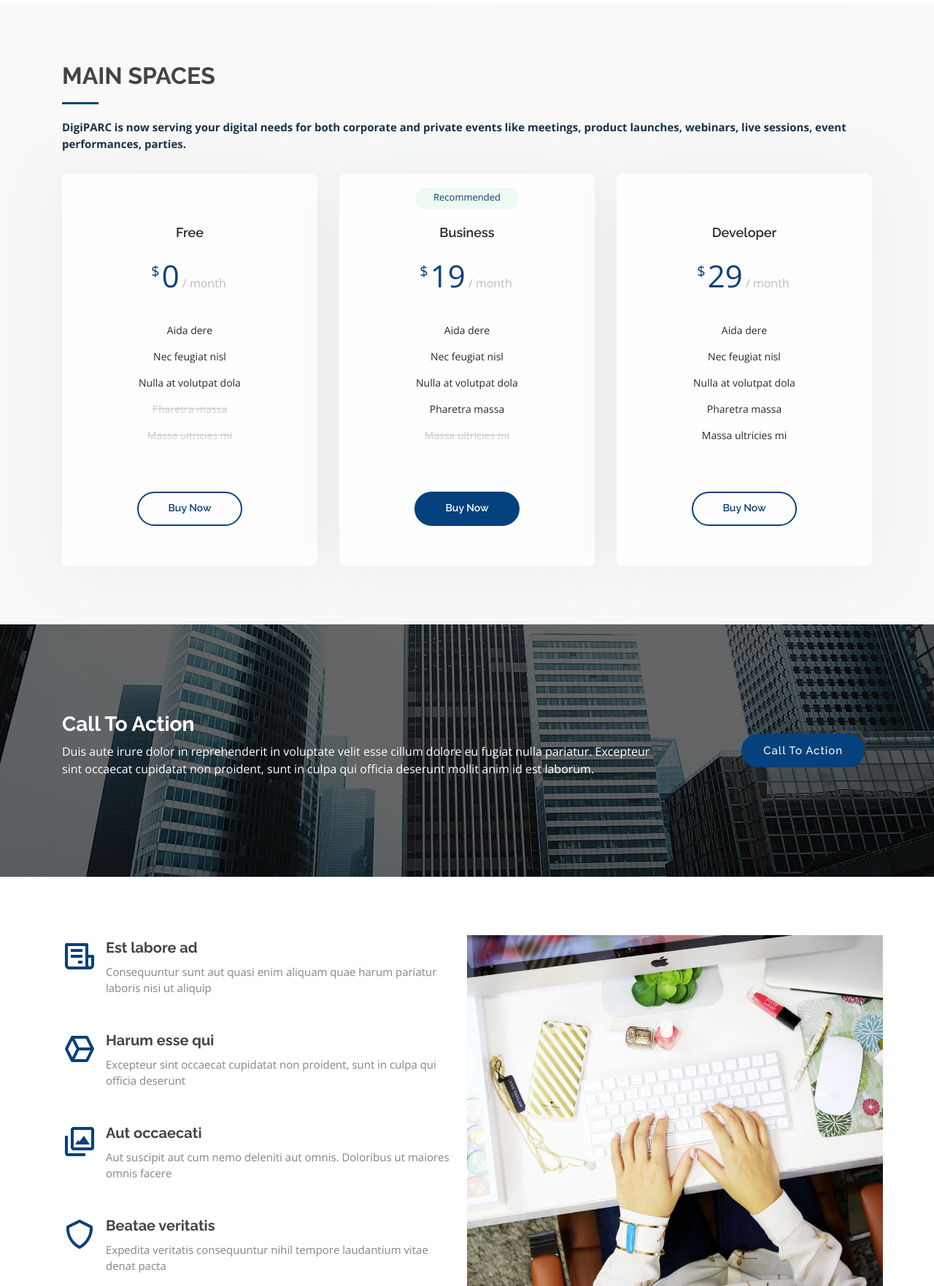
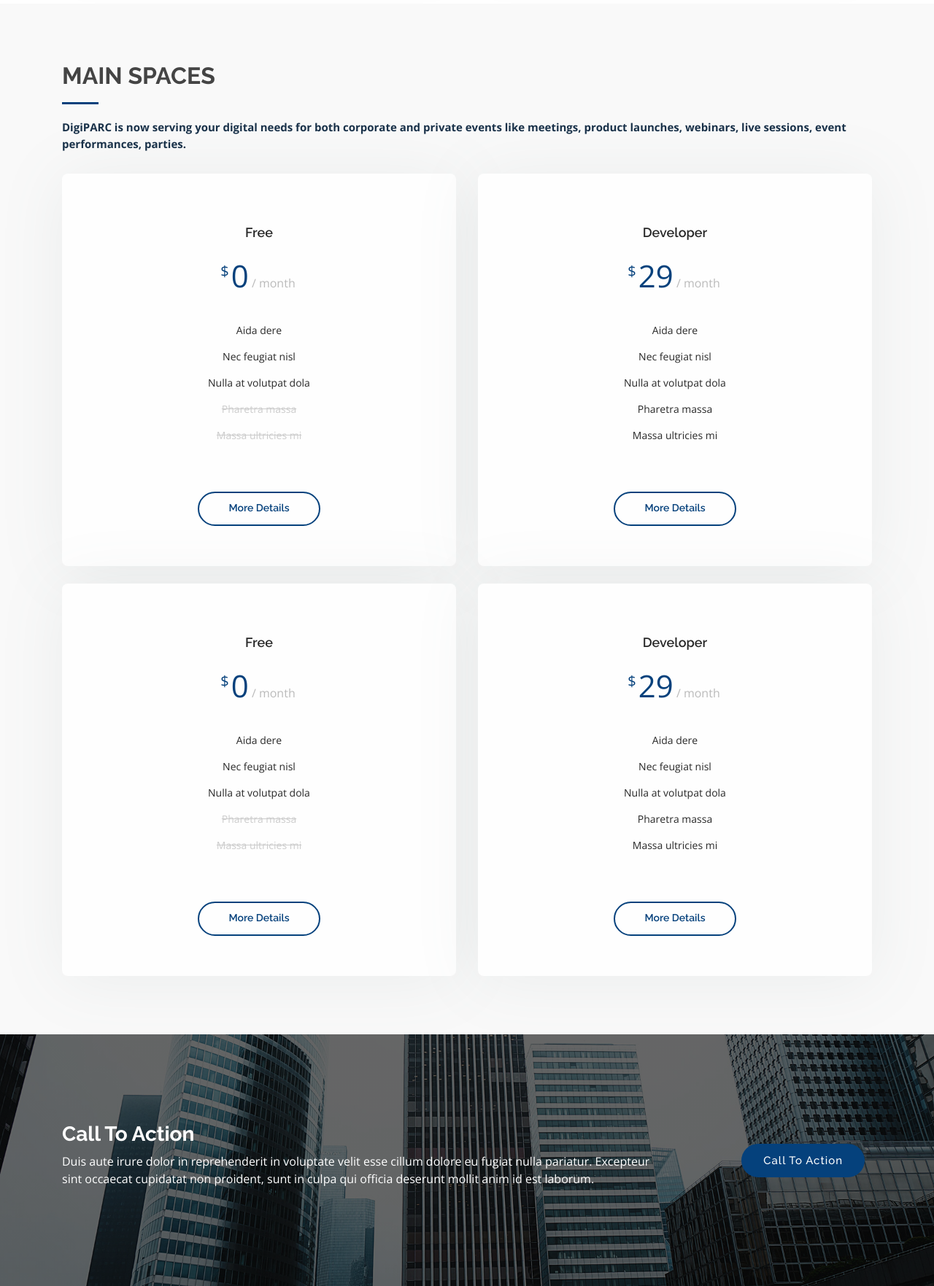
Before and after one commit to BermudezJimmel/DigiPARC, a PHP site: page / in a window 1280 px wide. Shown: the part 1950-3713 px from the top of the page at 73% size. Run offline with PHP 8.4, Linux system fonts and the light colour scheme.

Commit message:
Main Space Revision 1

```diff
--- a/assets/css/style.css
+++ b/assets/css/style.css
@@ -977,7 +977,7 @@ section {
 }
 
 /*--------------------------------------------------------------
-# Pricing
+# MAIN SPACE
 --------------------------------------------------------------*/
 .pricing {
   background-color: #f9f9f9;
--- a/index.html
+++ b/index.html
@@ -76,7 +76,7 @@
             </ul>
           </nav><!-- .nav-menu -->
 
-          <a href="#about" class="get-started-btn scrollto">Get Started</a>
+          <a href="#services" class="get-started-btn scrollto">Get Started</a>
         </div>
       </div>
 
@@ -211,7 +211,7 @@
 
         <div class="row">
 
-          <div class="col-lg-4 col-md-6">
+          <div class="col-lg-6 col-md-6">
             <div class="box">
               <h3>Free</h3>
               <h4><sup>$</sup>0<span> / month</span></h4>
@@ -223,12 +223,30 @@
                 <li class="na">Massa ultricies mi</li>
               </ul>
               <div class="btn-wrap">
-                <a href="#" class="btn-buy">Buy Now</a>
+                <a href="#" class="btn-buy">More Details</a>
               </div>
             </div>
           </div>
 
-          <div class="col-lg-4 col-md-6 mt-4 mt-md-0">
+
+          <div class="col-lg-6 col-md-6 mt-4 mt-lg-0">
+            <div class="box">
+              <h3>Developer</h3>
+              <h4><sup>$</sup>29<span> / month</span></h4>
+              <ul>
+                <li>Aida dere</li>
+                <li>Nec feugiat nisl</li>
+                <li>Nulla at volutpat dola</li>
+                <li>Pharetra massa</li>
+                <li>Massa ultricies mi</li>
+              </ul>
+              <div class="btn-wrap">
+                <a href="#" class="btn-buy">More Details</a>
+              </div>
+            </div>
+          </div>
+
+          <!-- <div class="col-lg-4 col-md-6 mt-4 mt-md-0">
             <div class="box recommended">
               <span class="recommended-badge">Recommended</span>
               <h3>Business</h3>
@@ -244,9 +262,30 @@
                 <a href="#" class="btn-buy">Buy Now</a>
               </div>
             </div>
+          </div> -->
+
+        </div>
+        <div class="row mt-4">
+
+          <div class="col-lg-6 col-md-6">
+            <div class="box">
+              <h3>Free</h3>
+              <h4><sup>$</sup>0<span> / month</span></h4>
+              <ul>
+                <li>Aida dere</li>
+                <li>Nec feugiat nisl</li>
+                <li>Nulla at volutpat dola</li>
+                <li class="na">Pharetra massa</li>
+                <li class="na">Massa ultricies mi</li>
+              </ul>
+              <div class="btn-wrap">
+                <a href="#" class="btn-buy">More Details</a>
+              </div>
+            </div>
           </div>
 
-          <div class="col-lg-4 col-md-6 mt-4 mt-lg-0">
+
+          <div class="col-lg-6 col-md-6 mt-4 mt-lg-0">
             <div class="box">
               <h3>Developer</h3>
               <h4><sup>$</sup>29<span> / month</span></h4>
@@ -258,10 +297,28 @@
                 <li>Massa ultricies mi</li>
               </ul>
               <div class="btn-wrap">
+                <a href="#" class="btn-buy">More Details</a>
+              </div>
+            </div>
+          </div>
+
+          <!-- <div class="col-lg-4 col-md-6 mt-4 mt-md-0">
+            <div class="box recommended">
+              <span class="recommended-badge">Recommended</span>
+              <h3>Business</h3>
+              <h4><sup>$</sup>19<span> / month</span></h4>
+              <ul>
+                <li>Aida dere</li>
+                <li>Nec feugiat nisl</li>
+                <li>Nulla at volutpat dola</li>
+                <li>Pharetra massa</li>
+                <li class="na">Massa ultricies mi</li>
+              </ul>
+              <div class="btn-wrap">
                 <a href="#" class="btn-buy">Buy Now</a>
               </div>
             </div>
-          </div>
+          </div> -->
 
         </div>
 
```
